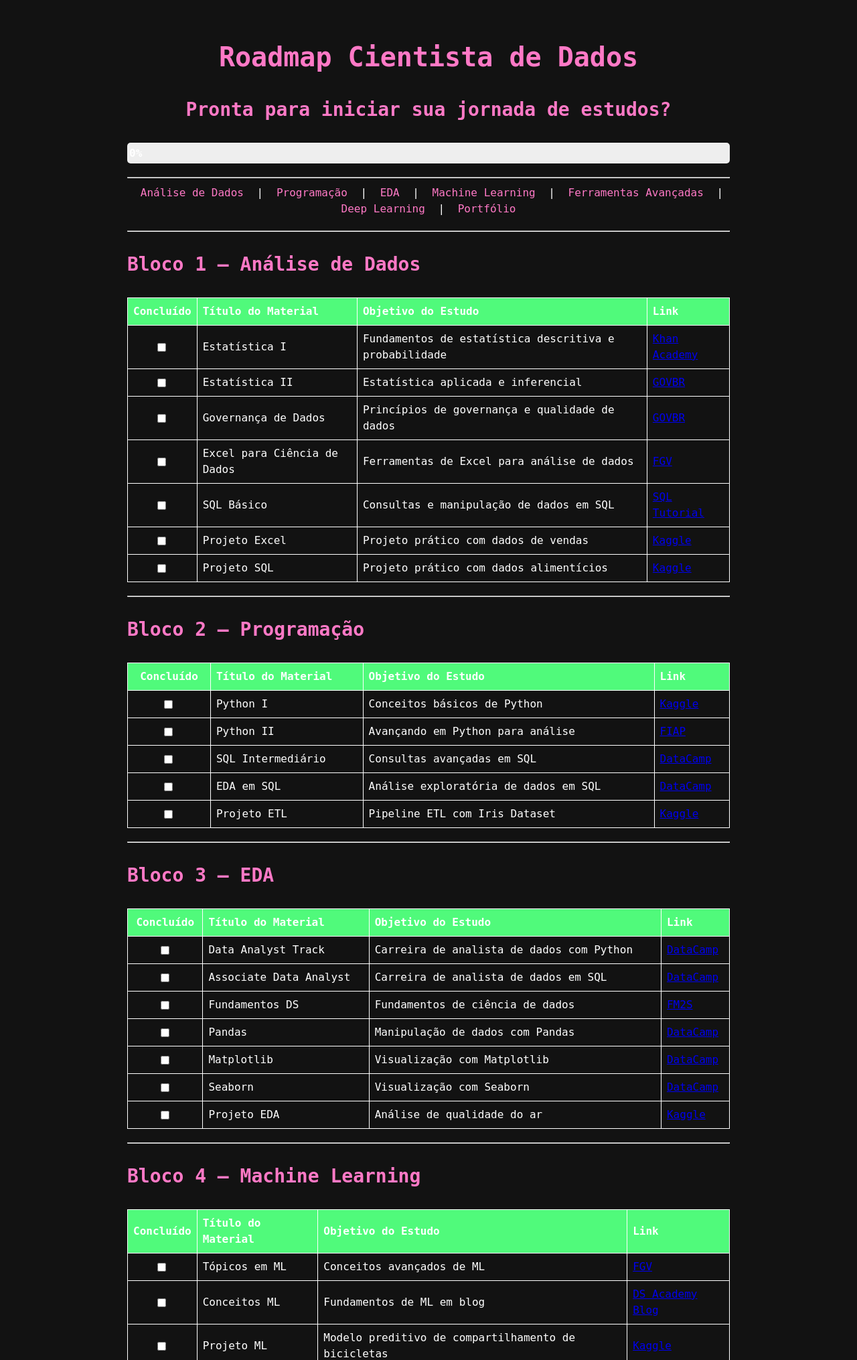
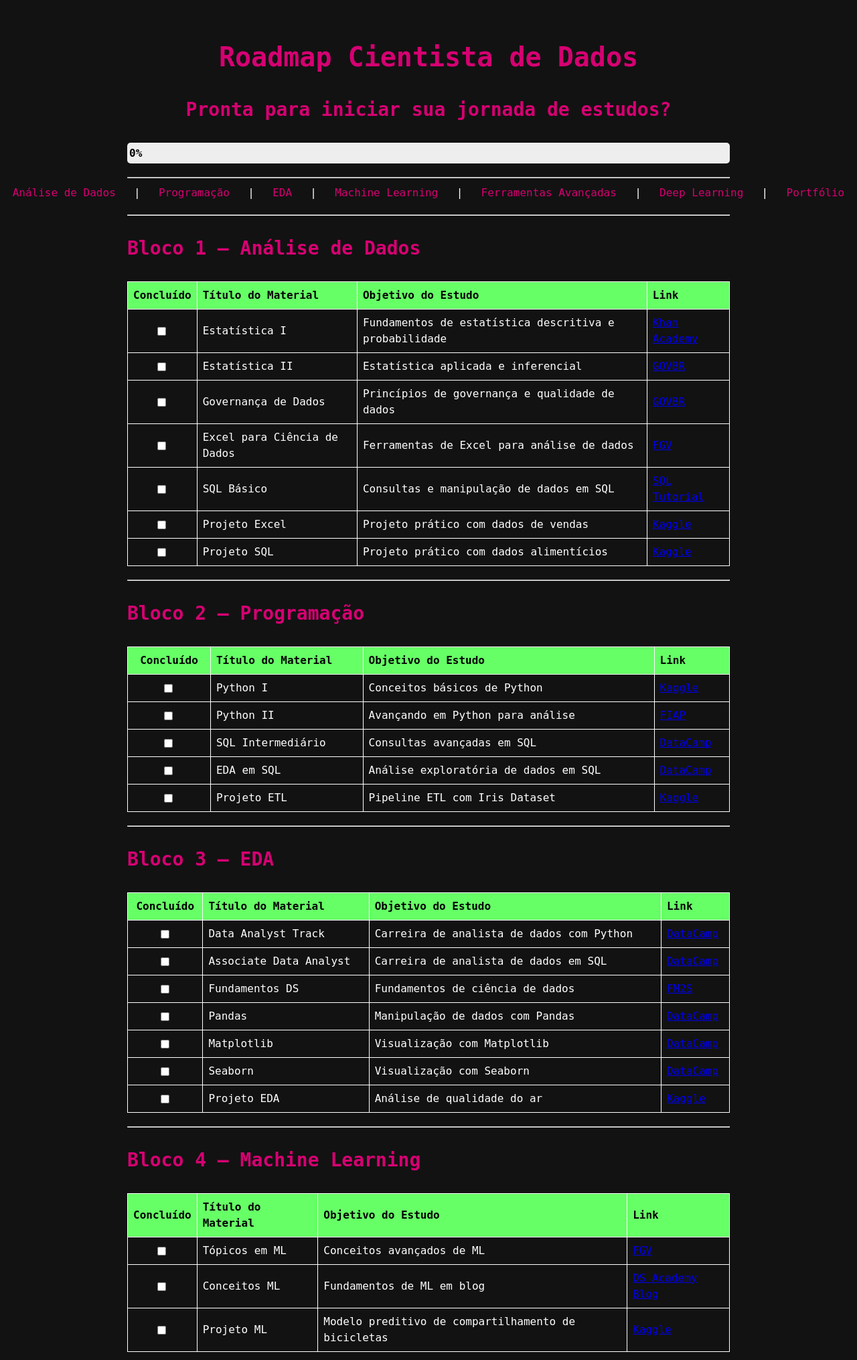
Before and after one commit to Letycia-Locha/roadmap-ciencia-dados, a Flask app: page / in a window 1280 px wide. Shown: the top 2030 px of the page at 67% size. Run offline with Flask 2, Linux system fonts and the light colour scheme.

Commit message:
Adjust navigation and colors

```diff
--- a/static/style.css
+++ b/static/style.css
@@ -1,12 +1,12 @@
 :root {
   /* Dark theme palette */
-  --color-1: #ff79c6;  /* pink highlight */
-  --color-2: #50fa7b;  /* green highlight */
+  --color-1: #D60072;  /* pink highlight */
+  --color-2: #66FF66;  /* green highlight */
   --color-3: #ffffff;  /* primary text color */
-  --color-4: #ff79c6;  /* secondary heading color */
-  --color-5: #ff79c6;  /* navigation/link color */
-  --color-6: #50fa7b;  /* hover/progress color */
-  --color-7: #50fa7b;
+  --color-4: #D60072;  /* secondary heading color */
+  --color-5: #D60072;  /* navigation/link color */
+  --color-6: #66FF66;  /* hover/progress color */
+  --color-7: #66FF66;
   --bg-color: #121212; /* page background */
   --font-family: 'Roboto Mono', monospace;
 }
@@ -34,6 +34,17 @@ h3 { font-size: 1.75em; color: var(--color-4); }
   text-align: left; /* Default text alignment */
 }
 
+/* Full width navigation */
+nav {
+  display: flex;
+  flex-wrap: wrap;
+  justify-content: space-around;
+  width: 100vw;
+  margin-left: calc(50% - 50vw);
+  margin-top: 10px;
+  margin-bottom: 20px; /* Space below nav */
+}
+
 /* Header and Navigation centering */
 div[align="center"], .div-align-center { /* Targeting divs with align="center" and a fallback class */
   text-align: center;
@@ -53,11 +64,6 @@ div[align="center"], .div-align-center { /* Targeting divs with align="center" a
   /* Style for subtitle if needed, e.g., font-size, color */
 }
 
-
-nav {
-  margin-top: 10px;
-  margin-bottom: 20px; /* Space below nav */
-}
 
 nav a {
   margin: 0 10px;
@@ -85,7 +91,7 @@ th, td {
 
 th {
   background-color: var(--color-2);
-  color: white;
+  color: black;
 }
 
 /* Style for checkboxes in tables */
@@ -120,7 +126,7 @@ td input[type="checkbox"] {
   border-radius: 3px;
   text-align: center;
   line-height: 25px;
-  color: white;
+  color: black;
   font-weight: bold;
   transition: width 0.5s ease-in-out;
 }
@@ -130,3 +136,16 @@ td input[type="checkbox"] {
 body > style {
   display: none;
 }
+
+@media (max-width: 600px) {
+  nav {
+    flex-direction: column;
+    align-items: center;
+  }
+  nav a {
+    margin: 5px 0;
+  }
+  table, th, td {
+    font-size: 14px;
+  }
+}
```
